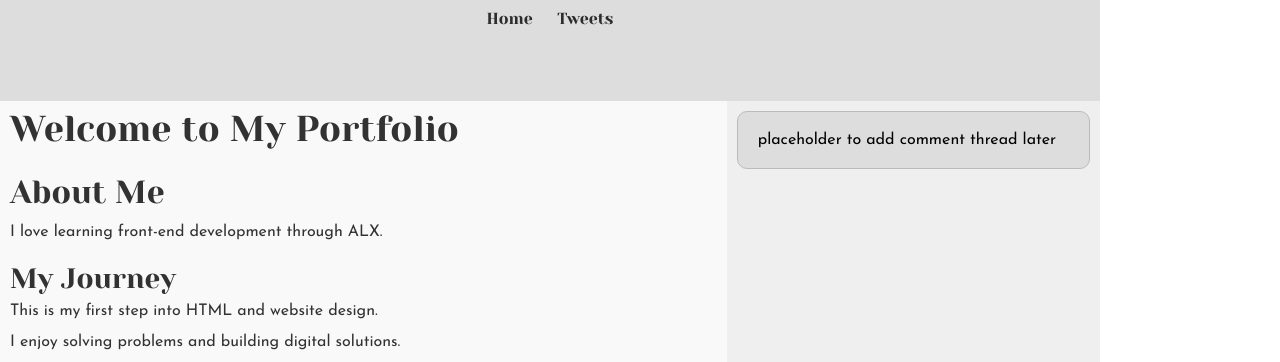
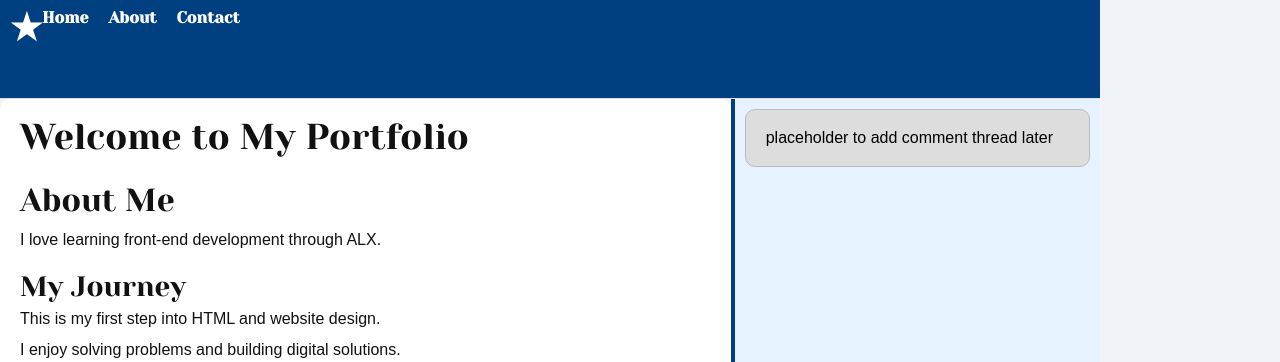
Before and after one commit to olaodun1959/alx_html_css, a plain HTML site: page css_basic/index.html in a window 1280 px wide. Shown: the top 362 px of the page. Drawn offline with Linux system fonts and the light colour scheme.

Commit message:
Customize page styles and add Unicode logo

```diff
--- a/css_basic/index.html
+++ b/css_basic/index.html
@@ -8,11 +8,14 @@
 <link href="styles.css" rel="stylesheet">
 </head>
 <body class="works_on_smartphone">
- <header>
-    <ul>
-      <li><a href="index.html">Home</a></li>
-      <li><a href="tweets.html">Tweets</a></li>
-    </ul>
+    <header>
+  <ul>
+    <li class="logo">&#9733;</li> <!-- Logo item first -->
+    <li>Home</li>
+    <li>About</li>
+    <li>Contact</li>
+  </ul>
+
   </header>
 
   <main>
--- a/css_basic/styles.css
+++ b/css_basic/styles.css
@@ -37,3 +37,42 @@ aside {
     overflow-y: auto;
     background-color: #efefef;
 }
+body {
+    font-family: Arial, sans-serif;
+    background-color: #f0f4f8;
+    color: #333;
+}
+
+header {
+    background-color: #004080;
+    color: white;
+}
+
+header ul {
+    list-style: none;
+    display: flex;
+    padding: 0;
+    margin: 0;
+}
+
+header ul li {
+    margin-right: 20px;
+    font-weight: bold;
+}
+
+.logo {
+    font-size: 1.8em;
+    margin-right: 30px;
+}
+
+article {
+    background: white;
+    border-radius: 10px;
+    padding: 20px;
+    color: #111;
+}
+
+aside {
+    background: #e6f2ff;
+    border-left: 4px solid #004080;
+}
```
